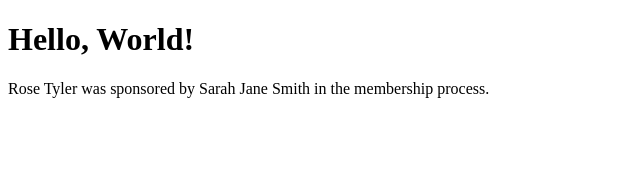
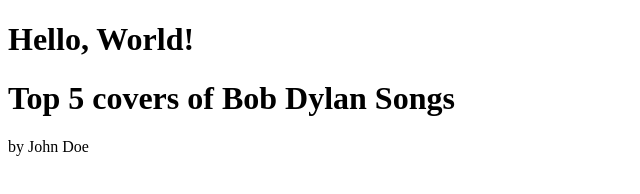
Before and after one commit to deanleigh/Schema_Testing, a plain HTML site: page index.html in a window 1280 px wide. Shown: the whole page, without its empty margins (0-640 px from the left). Drawn offline with Linux system fonts and the light colour scheme.

Commit message:
refactor: Update index.html with schema.org markup for author

```diff
--- a/index.html
+++ b/index.html
@@ -8,12 +8,11 @@
 
 <body>
     <h1>Hello, World!</h1>
-    <p itemscope itemprop="Person" itemtype="https://schema.org/Person">
-        <span itemprop="name">Rose Tyler</span> was sponsored by
-        <span itemscope itemprop="author" itemtype="https://schema.org/Person">
-            <span itemprop="name">Sarah Jane Smith</span>
-        </span> in the membership process.
-    </p>
+    <div itemscope itemtype="https://schema.org/ItemList https://schema.org/CreativeWork">
+        <h1 itemprop="name">Top 5 covers of Bob Dylan Songs</h1>
+        <div itemprop="author" itemscope itemtype="https://schema.org/Person">
+          by <span itemprop="name">John Doe</span>
+        </div>
 </body>
 
 </html>
```
